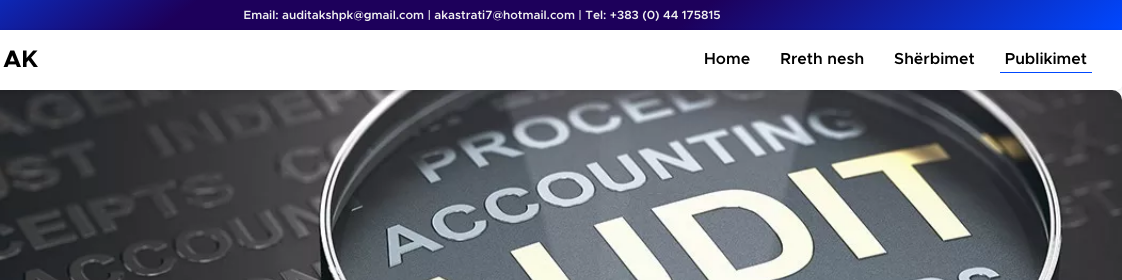
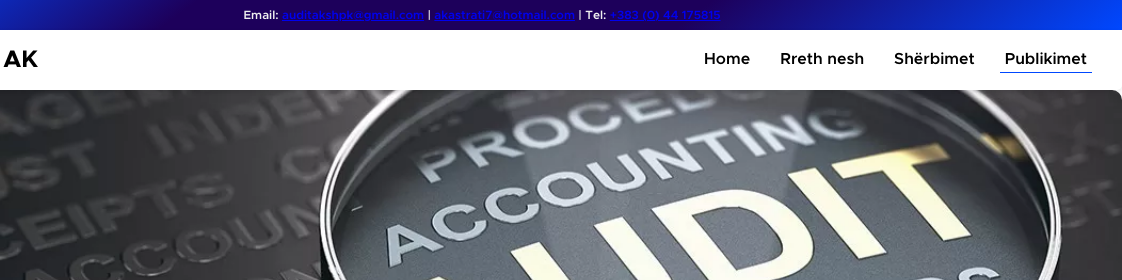
Before and after one commit to TymerkanB/Auditak, a plain HTML site: page news.html in a window 1280 px wide. Shown: the top 280 px of the page, 158-1280 px from the left. Drawn offline with Linux system fonts and the light colour scheme.

Commit message:
Update news.html

```diff
--- a/news.html
+++ b/news.html
@@ -11,7 +11,7 @@
 </head>
 <body>
     <nav class="top">
-        <p>Email: auditakshpk@gmail.com | akastrati7@hotmail.com | Tel: +383 (0) 44 175815</p>
+        <p>Email: <a href="mailto:auditakshpk@gmail.com">auditakshpk@gmail.com</a>  | <a href="mailto:akastrati7@hotmail.com">akastrati7@hotmail.com</a>  | Tel: <a href="tel:+38344175815">+383 (0) 44 175815</a> </p>
     </nav>
     <header>
 
```
